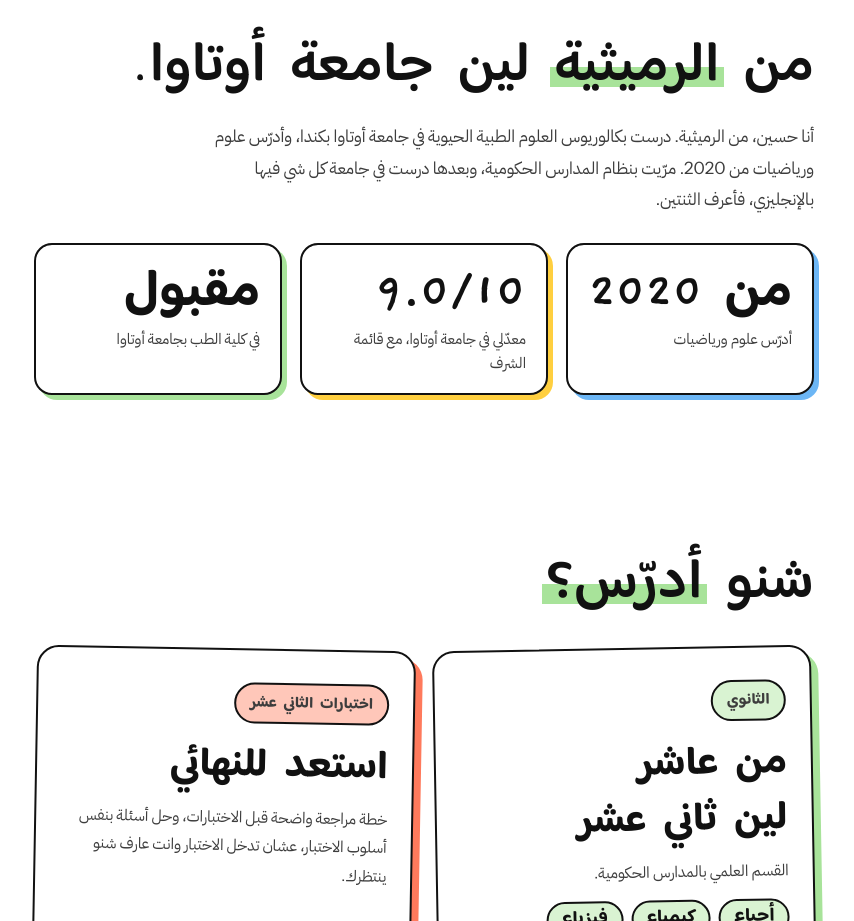
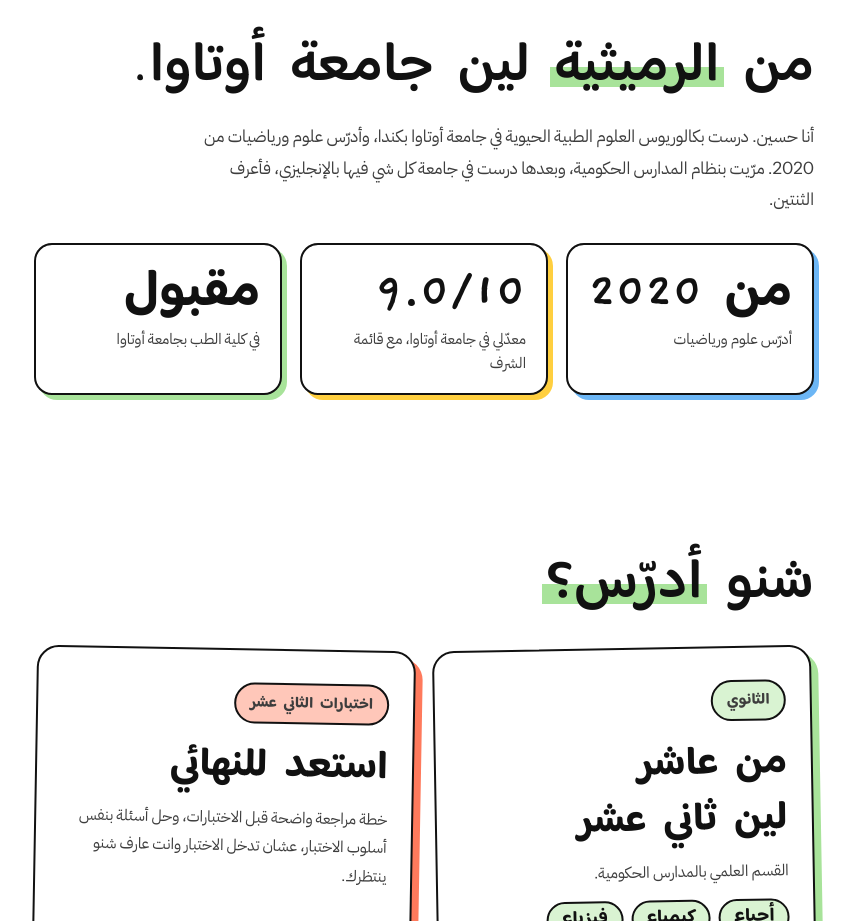
Before and after one commit to HussainStud/inko-prep-site, a website: page site/kuwait/index.html in a window 1280 px wide. Shown: the part 1140-2061 px from the top of the page, without its empty margins (114-968 px from the left). Drawn offline with Linux system fonts and the light colour scheme.

Commit message:
Kuwait pages: the about text just says Hussain
Co-Authored-By: Claude Opus 5.5 <noreply@anthropic.com>
Claude-Session: https://claude.ai/code/session_01G27fSeCRmbJXNFb3DBbK9J

```diff
--- a/site/kuwait/index.html
+++ b/site/kuwait/index.html
@@ -1199,7 +1199,7 @@ html[lang="ar"] .lang-big { line-height: 1.3; }
 
     <section id="about" data-nav="about" class="chapter" aria-labelledby="about-title">
       <h2 id="about-title" data-rise>من <span class="mark" data-swipe style="--hl: var(--mint)">الرميثية</span> لين جامعة أوتاوا.</h2>
-      <p class="copy" data-rise>أنا حسين، من الرميثية. درست بكالوريوس العلوم الطبية الحيوية في جامعة أوتاوا بكندا، وأدرّس علوم ورياضيات من 2020. مرّيت بنظام المدارس الحكومية، وبعدها درست في جامعة كل شي فيها بالإنجليزي، فأعرف الثنتين.</p>
+      <p class="copy" data-rise>أنا حسين. درست بكالوريوس العلوم الطبية الحيوية في جامعة أوتاوا بكندا، وأدرّس علوم ورياضيات من 2020. مرّيت بنظام المدارس الحكومية، وبعدها درست في جامعة كل شي فيها بالإنجليزي، فأعرف الثنتين.</p>
       <div class="kw-stats" data-stagger="pop"><div class="kw-stat" style="--c: var(--sky)"><b>من 2020</b><span>أدرّس علوم ورياضيات</span></div><div class="kw-stat" style="--c: var(--sun)"><b>9.0/10</b><span>معدّلي في جامعة أوتاوا، مع قائمة الشرف</span></div><div class="kw-stat" style="--c: var(--mint)"><b>مقبول</b><span>في كلية الطب بجامعة أوتاوا</span></div></div>
     </section>
 
```
Also changed, not shown: site/kuwait/en.html (+1 -1 lines).
